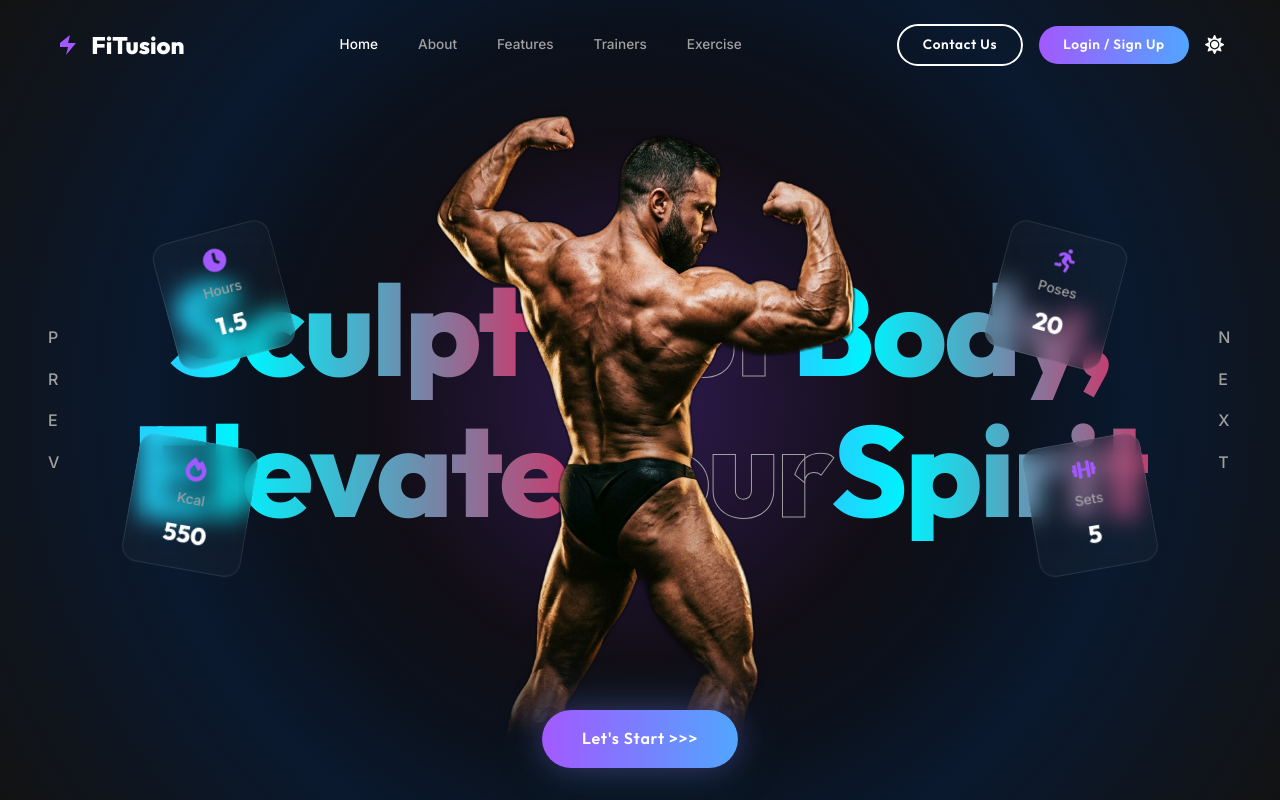
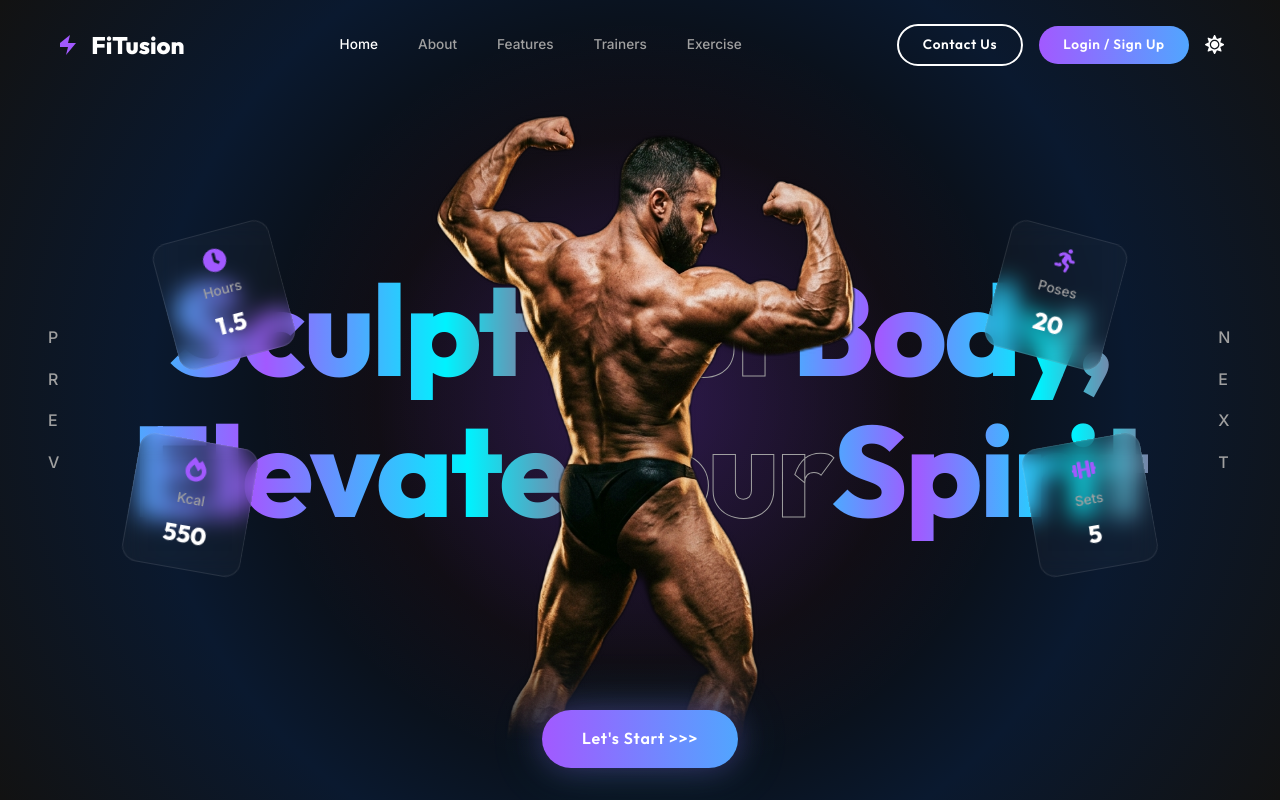
Before and after one commit to mohitgit999/Gym-Project, a React (Vite) app: page / in a window 1280 px wide. Shown: the top 800 px of the page. Built offline with nearby package versions, Linux system fonts and the light colour scheme.

Commit message:
Fix sharp seam in text gradients

```diff
--- a/src/index.css
+++ b/src/index.css
@@ -229,12 +229,19 @@ img {
 
 /* Utilities & Premium Touches */
 .text-gradient {
-  background: linear-gradient(to right, var(--accent-primary), var(--accent-secondary), var(--accent-tertiary));
+  background: linear-gradient(
+    to right,
+    var(--accent-primary),
+    var(--accent-secondary),
+    var(--accent-tertiary),
+    var(--accent-secondary),
+    var(--accent-primary)
+  );
   -webkit-background-clip: text;
   background-clip: text;
   color: transparent;
   background-size: 200% auto;
-  animation: shine 5s linear infinite;
+  animation: shine 8s linear infinite;
 }
 
 .premium-glow {
```
